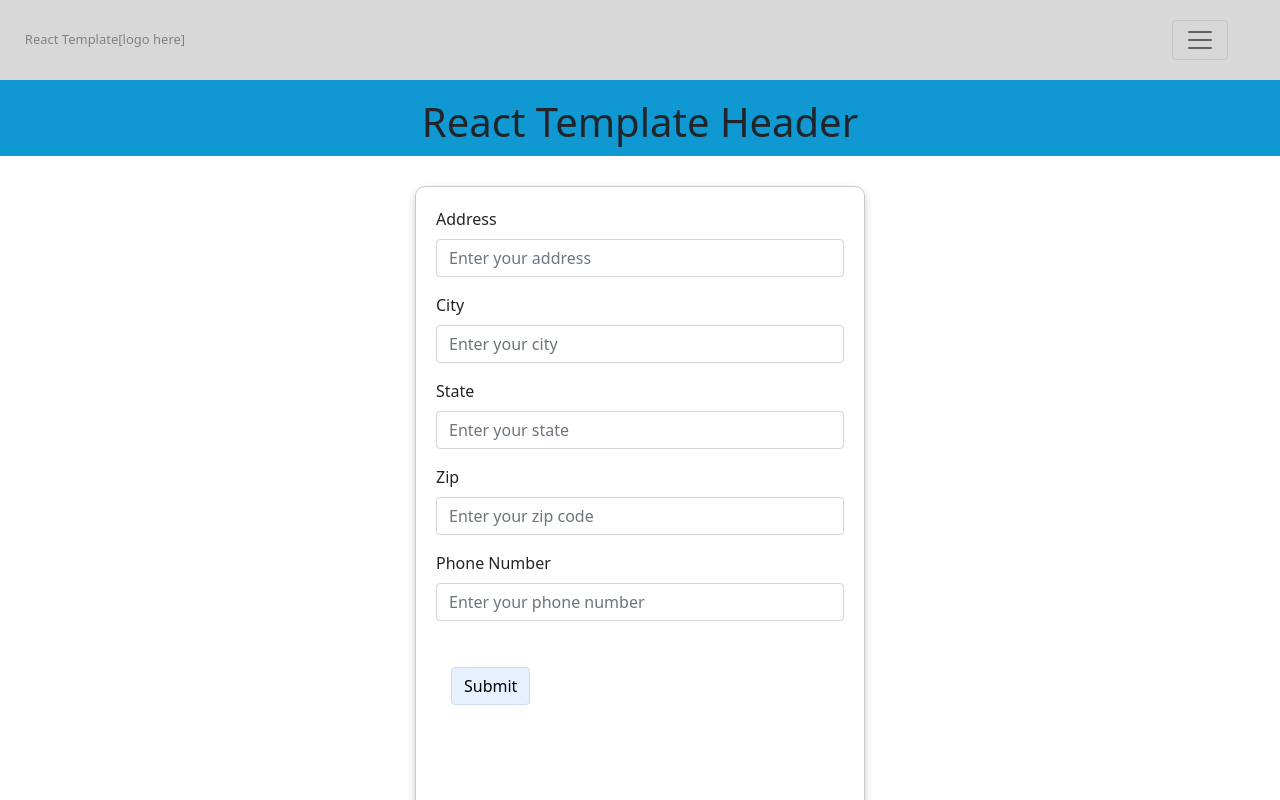
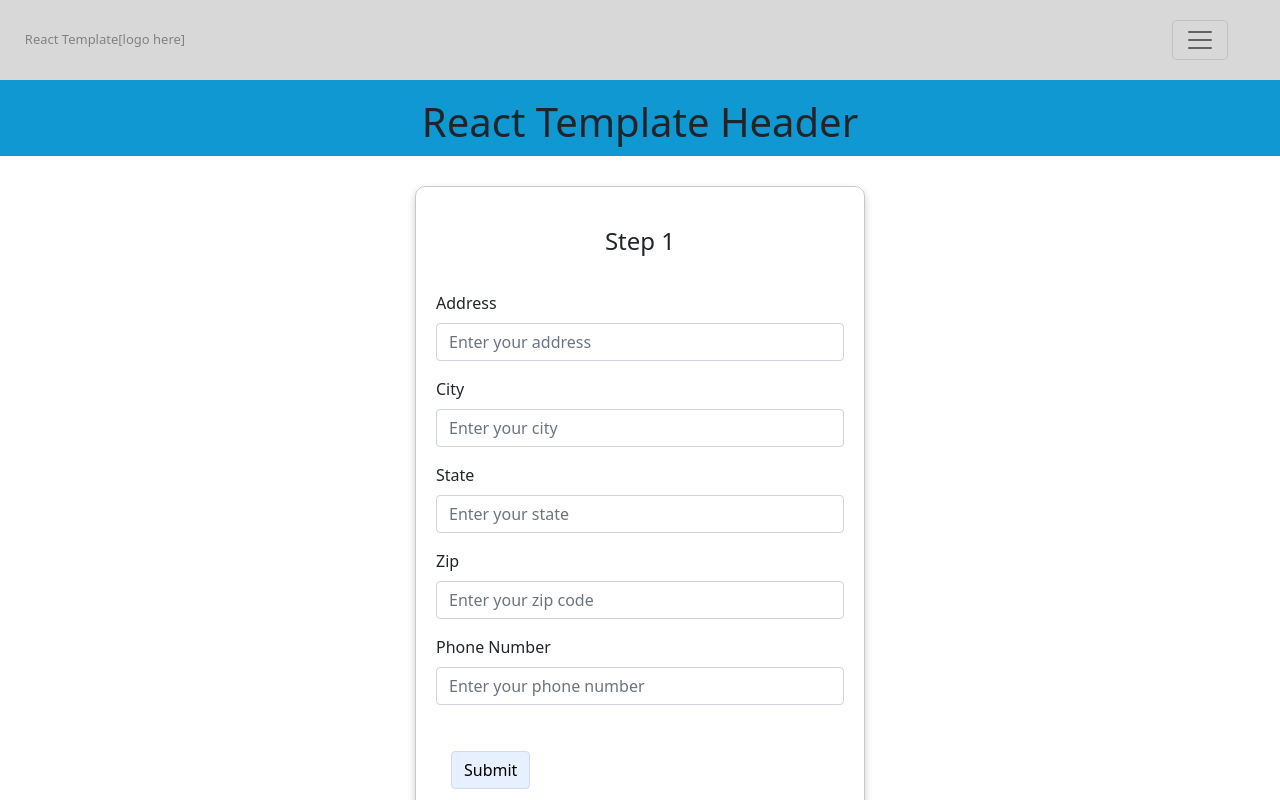
Before and after one commit to ymclapp/react-multipage-form-site, a React (Create React App) app: page /demoform in a window 1280 px wide. Shown: the top 800 px of the page. Built offline with nearby package versions, Linux system fonts and the light colour scheme.

Commit message:
updated form with title and changed height

```diff
--- a/src/components/conference/DemoForm.css
+++ b/src/components/conference/DemoForm.css
@@ -7,7 +7,7 @@
     border: 1px solid rgb(200, 200, 200);
     border-radius: 10px;
     width: 450px;
-    height: 700px;
+    height: 630px;
     margin-right: auto;
     margin-top: 30px;
     margin-bottom: 30px;
--- a/src/components/conference/DemoForm.js
+++ b/src/components/conference/DemoForm.js
@@ -20,17 +20,19 @@ export default function Registration(props) {
 
         await fetch(`${registrationApi}`, {
             method: 'post',
-            headers:  {
-                'Content-Type':  'application/json',
+            headers: {
+                'Content-Type': 'application/json',
                 //'Accept': 'application/json'
             },
 
-            body:  JSON.stringify(
-                {data:
-                { address, city, state, zip, phone }}),
+            body: JSON.stringify(
+                {
+                    data:
+                        { address, city, state, zip, phone }
+                }),
         })
-        .then(response => response.text())
-        .then(data => console.log(data));
+            .then(response => response.text())
+            .then(data => console.log(data));
 
         //console.log('Submitted successfully');
         //onSave();
@@ -40,6 +42,7 @@ export default function Registration(props) {
 
     return (
         <Form onSubmit={handleRegistrationAdd} title='Demographics Form' className='demo-form'>
+            <h4 className='form-title text-center'>Step 1</h4>
 
             <Form.Group className='mb-3' controlId='form.address'>
                 <Form.Label>Address</Form.Label>
```
